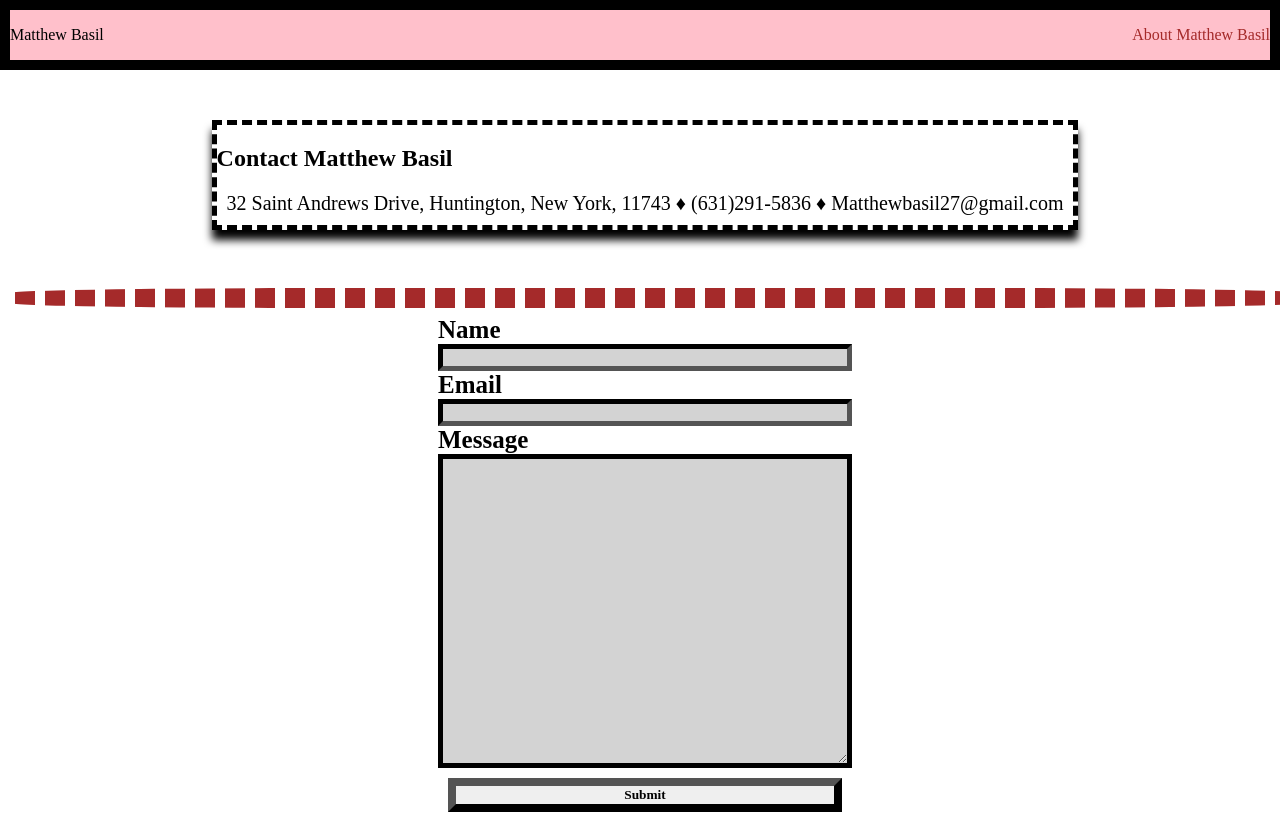
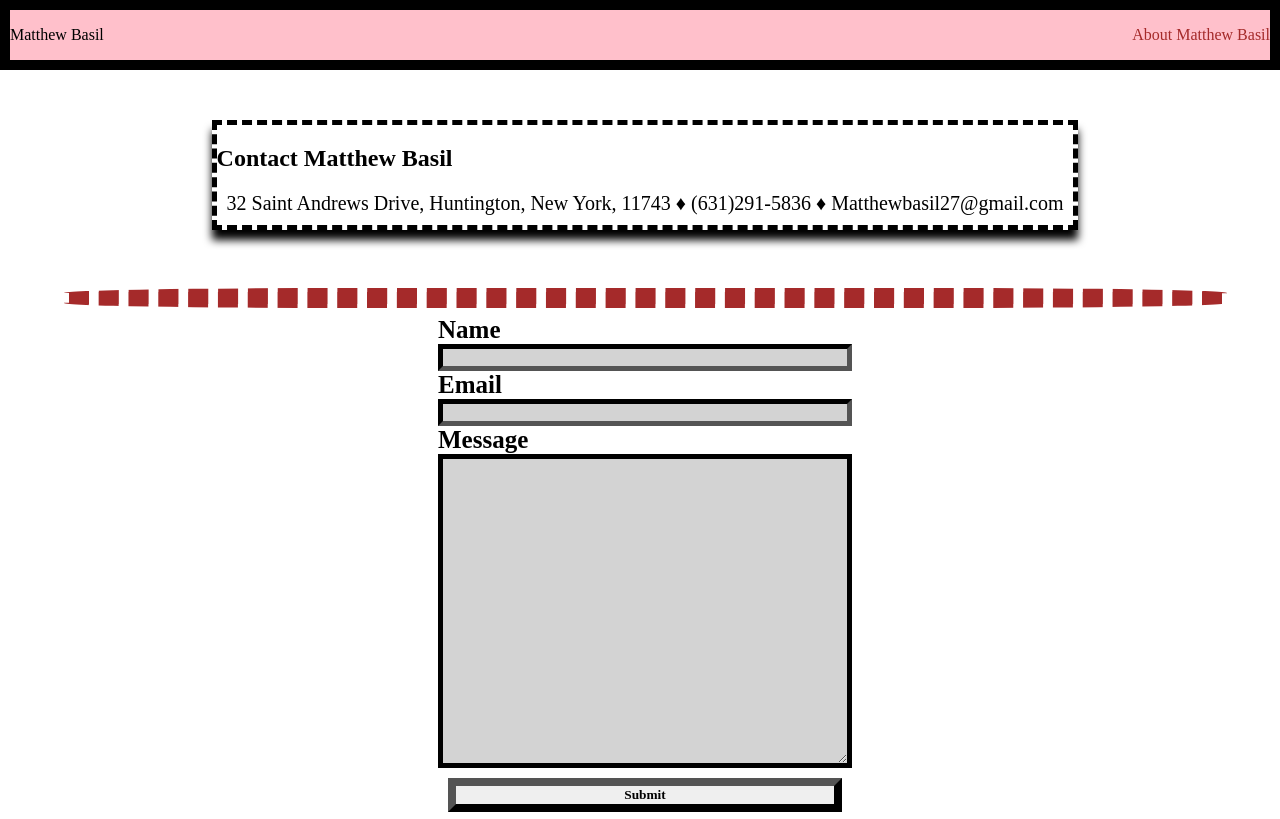
Before and after one commit to plant27/plant27.github.io, a plain HTML site: page contact.html in a window 1280 px wide. Shown: the top 819 px of the page. Drawn offline with Linux system fonts and the light colour scheme.

Commit message:
Adjusted width of horizontal rule border
That way there's no unnecessary horizontal scrolling.

```diff
--- a/CSS/style.css
+++ b/CSS/style.css
@@ -98,7 +98,7 @@ hr {
     border-color: brown;
     border-radius: 25%;
     border-width: 10px;
-    width: 100%;
+    width: 90%;
 }
 
 /* Sections */
```
Also changed, not shown: contact.html (+3 -1 lines).
